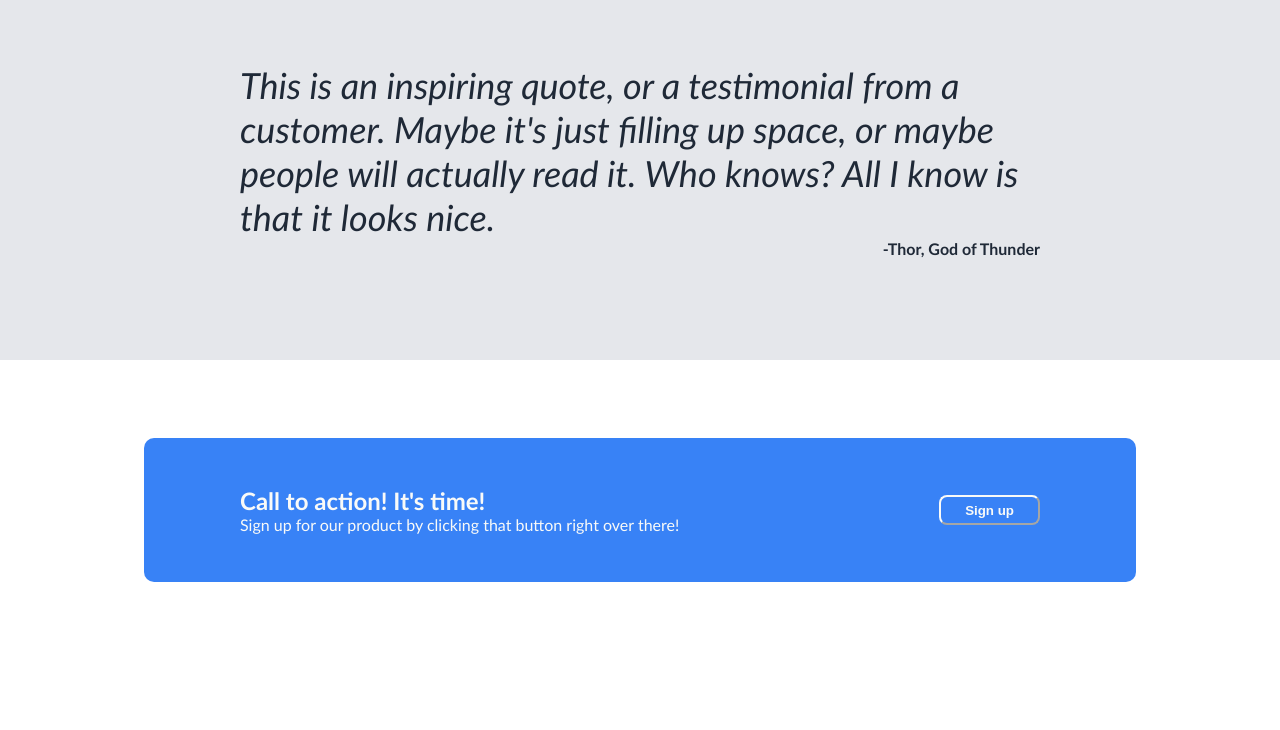
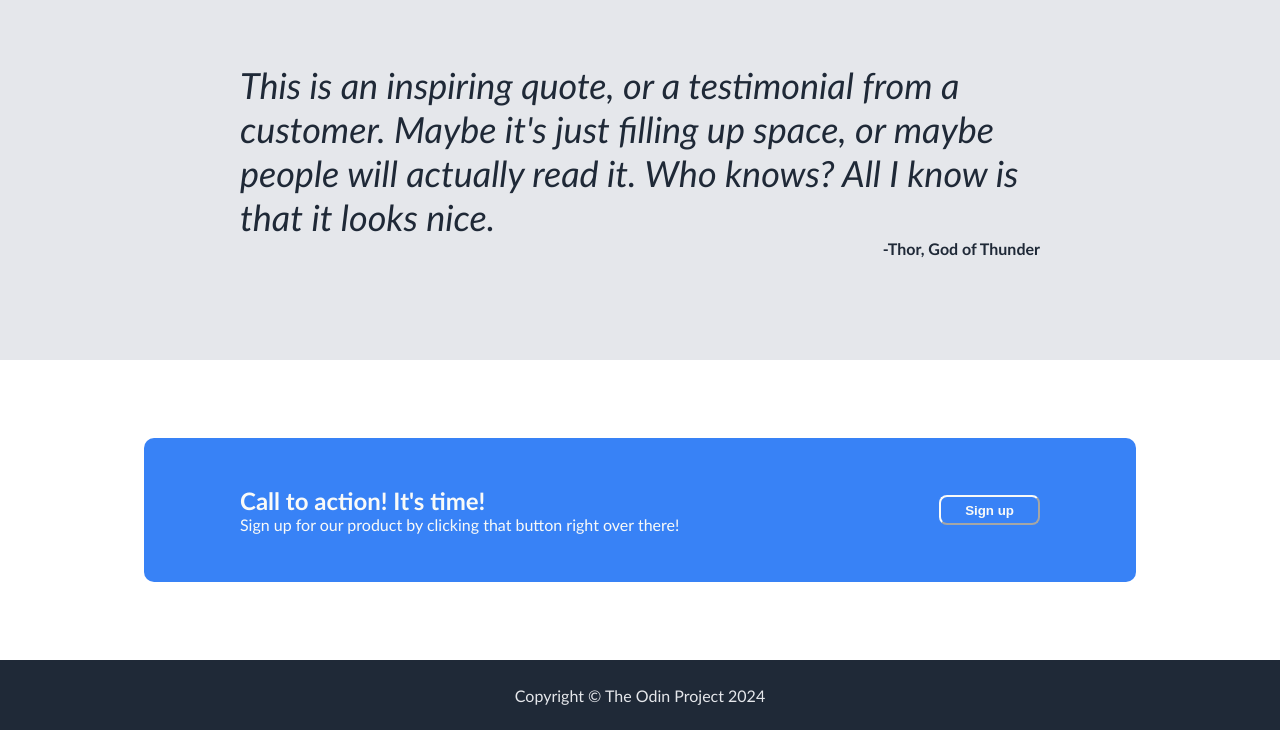
Before and after one commit to Dunlop0790/Landing-Page, a plain HTML site: page index.html in a window 1280 px wide. Shown: the part 840-1570 px from the top of the page. Before the commit the page ends 1500 px from the top, so only its background shows below. Drawn offline with Linux system fonts and the light colour scheme.

Commit message:
Add footer text and CSS coloring and alignment

```diff
--- a/index.html
+++ b/index.html
@@ -63,6 +63,7 @@
 					<button class="sign-up2">Sign up</button>
 				</div>
 			</div>
+			<div class="footer">Copyright © The Odin Project 2024</div>
 		</div>
 	</body>
 
--- a/style.css
+++ b/style.css
@@ -200,3 +200,12 @@ li {
     font-weight: bold;
     text-align: left;
 }
+
+.footer {
+    display: flex;
+    justify-content: center;
+    align-items: center;
+    background-color: #1f2937;
+    color: #E5E7EB;
+    height: 70px;
+}
```
